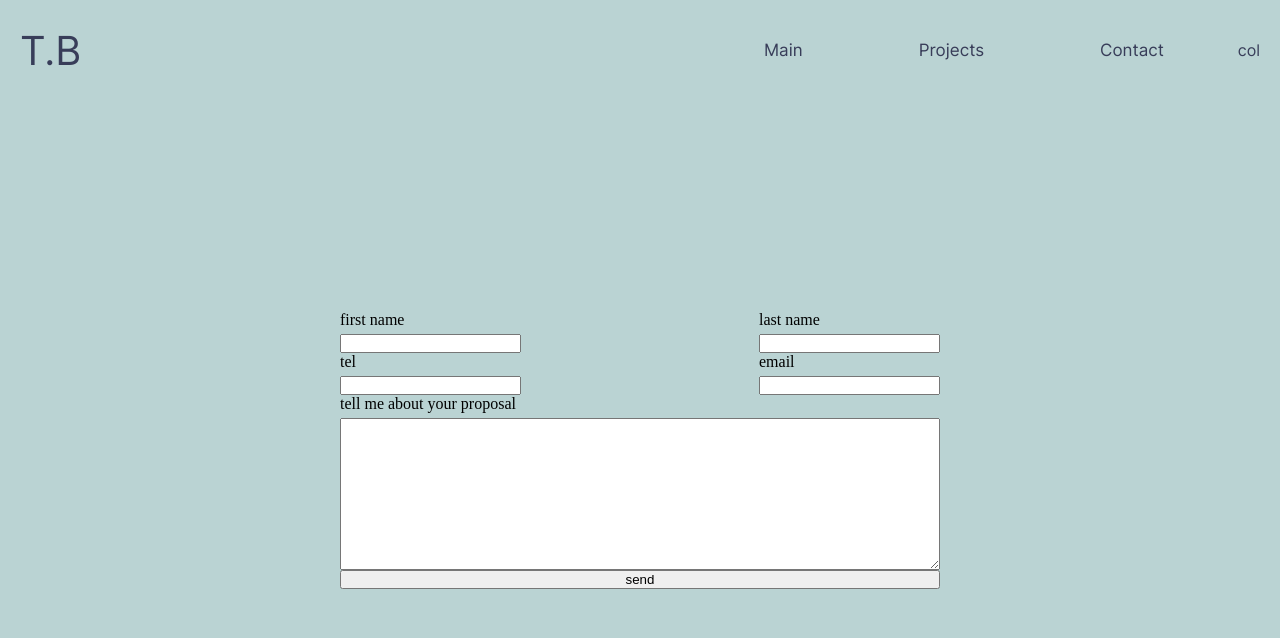
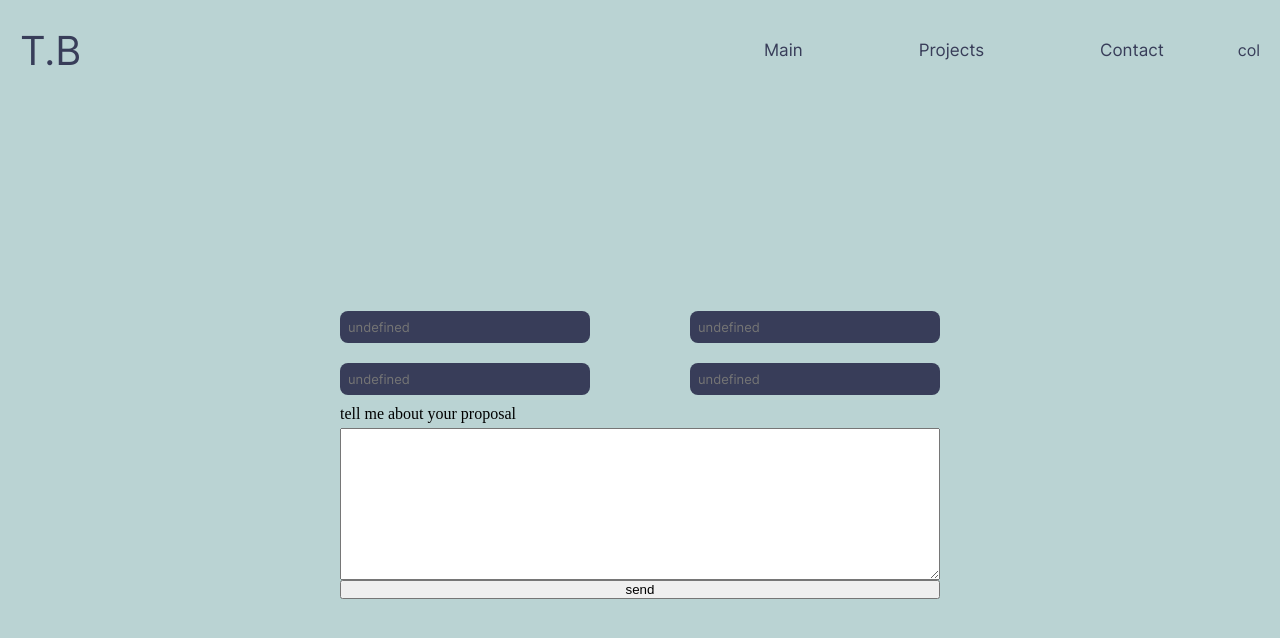
Before and after one commit to t0rn1k3/Portfolio, an Angular app: page /contact in a window 1280 px wide. Shown: the top 638 px of the page. Built offline with nearby package versions, Linux system fonts and the light colour scheme.

Commit message:
create validator for email

```diff
--- a/src/app/shared/components/contact-form/contact-form.component.html
+++ b/src/app/shared/components/contact-form/contact-form.component.html
@@ -1,22 +1,18 @@
 <form class="form" action="">
     <div class="contact-info">
         <div class="info">
-            <label for="">first name</label>
-            <input type="text" name="" id="">
+            <app-input ></app-input>
         </div>
         <div class="info">
-            <label for="">last name</label>
-            <input type="text" name="" id="">
+            <app-input></app-input>
         </div>
     </div>
     <div class="contact-info">
         <div class="info">
-            <label for="">tel</label>
-            <input type="text" name="" id="">
+            <app-input></app-input>
         </div>
         <div class="info">
-            <label for="">email</label>
-            <input type="text" name="" id="">
+            <app-input></app-input>
         </div>
     </div>
     <label for="">tell me about your proposal</label>
--- a/src/app/shared/components/contact-form/contact-form.component.scss
+++ b/src/app/shared/components/contact-form/contact-form.component.scss
@@ -1,3 +1,6 @@
+@import 'src/assets/styles/colors';
+@import 'src/assets/styles/fonts';
+
 .form {
     width: 600px;
     display: flex;
--- a/src/app/shared/components/contact-form/contact-form.component.ts
+++ b/src/app/shared/components/contact-form/contact-form.component.ts
@@ -1,10 +1,17 @@
-import { Component } from '@angular/core';
+import { Component, OnInit } from '@angular/core';
+import {FormBuilder, Validators} from "@angular/forms";
 
 @Component({
   selector: 'app-contact-form',
   templateUrl: './contact-form.component.html',
   styleUrls: ['./contact-form.component.scss']
 })
-export class ContactFormComponent {
+export class ContactFormComponent implements OnInit {
+constructor(
+  formBuilder : FormBuilder
+){}
+
+ngOnInit(): void {
 
 }
+}
--- /dev/null
+++ b/src/app/shared/components/input/input.component.html
@@ -0,0 +1,7 @@
+<div class="input-element">
+    <label [for]="labelText.toUpperCase()">{{ labelText }}</label>
+    <div class="input-field">
+        <img class="input-field--icon" src="" alt="">
+        <input (change)="onChange()" [id]="labelText.toUpperCase()" [type]="type" [placeholder]="placeHolder" class="input">
+    </div>
+</div>
--- /dev/null
+++ b/src/app/shared/components/input/input.component.scss
@@ -0,0 +1,20 @@
+@import 'src/assets/styles/colors';
+@import 'src/assets/styles/fonts';
+
+.input-element {
+    width: 250px;
+    font-family: $inter-reg;
+    color: $color-1;
+    margin: 10px 0;
+}
+.input {
+    width: 100%;
+    outline: none;
+    padding: 8px;
+    border: 0;
+    border-radius: 8px;
+    font-size: 13px;
+    font-family: $inter-reg;
+    color: $color-2;
+    background-color: $color-1;
+}
--- /dev/null
+++ b/src/app/shared/components/input/input.component.ts
@@ -0,0 +1,27 @@
+import { Component, Input, OnInit } from '@angular/core';
+import {FormControl} from "@angular/forms";
+
+@Component({
+  selector: 'app-input',
+  templateUrl: './input.component.html',
+  styleUrls: ['./input.component.scss']
+})
+export class InputComponent implements OnInit{
+
+  @Input() type = 'text';
+  @Input() placeHolder! : string ;
+  @Input() icon! :  string ;
+  @Input() labelText : string = '';
+  @Input() control! : FormControl;
+  @Input() isDirty = false;
+
+  constructor() {}
+
+  ngOnInit(): void {
+
+  }
+
+  onChange(){
+    this.isDirty = true;
+  }
+}
--- a/src/app/shared/shared.module.ts
+++ b/src/app/shared/shared.module.ts
@@ -5,6 +5,7 @@ import { HeaderComponent } from './components/header/header.component';
 import { SkillsComponent } from './components/skills/skills.component';
 import { SkillItemComponent } from './components/skill-item/skill-item.component';
 import { ContactFormComponent } from './components/contact-form/contact-form.component';
+import { InputComponent } from './components/input/input.component';
 
 @NgModule({
     declarations : [
@@ -12,6 +13,7 @@ import { ContactFormComponent } from './components/contact-form/contact-form.com
         SkillsComponent,
         SkillItemComponent,
         ContactFormComponent,
+        InputComponent,
     ],
     imports : [
         BrowserModule,
```
Also changed, not shown: src/app/shared/validators/email.validators.ts (added, +22 -0 lines), src/assets/icons/check.png (added), 1 other file (tests, documents, lock files or other folders).
